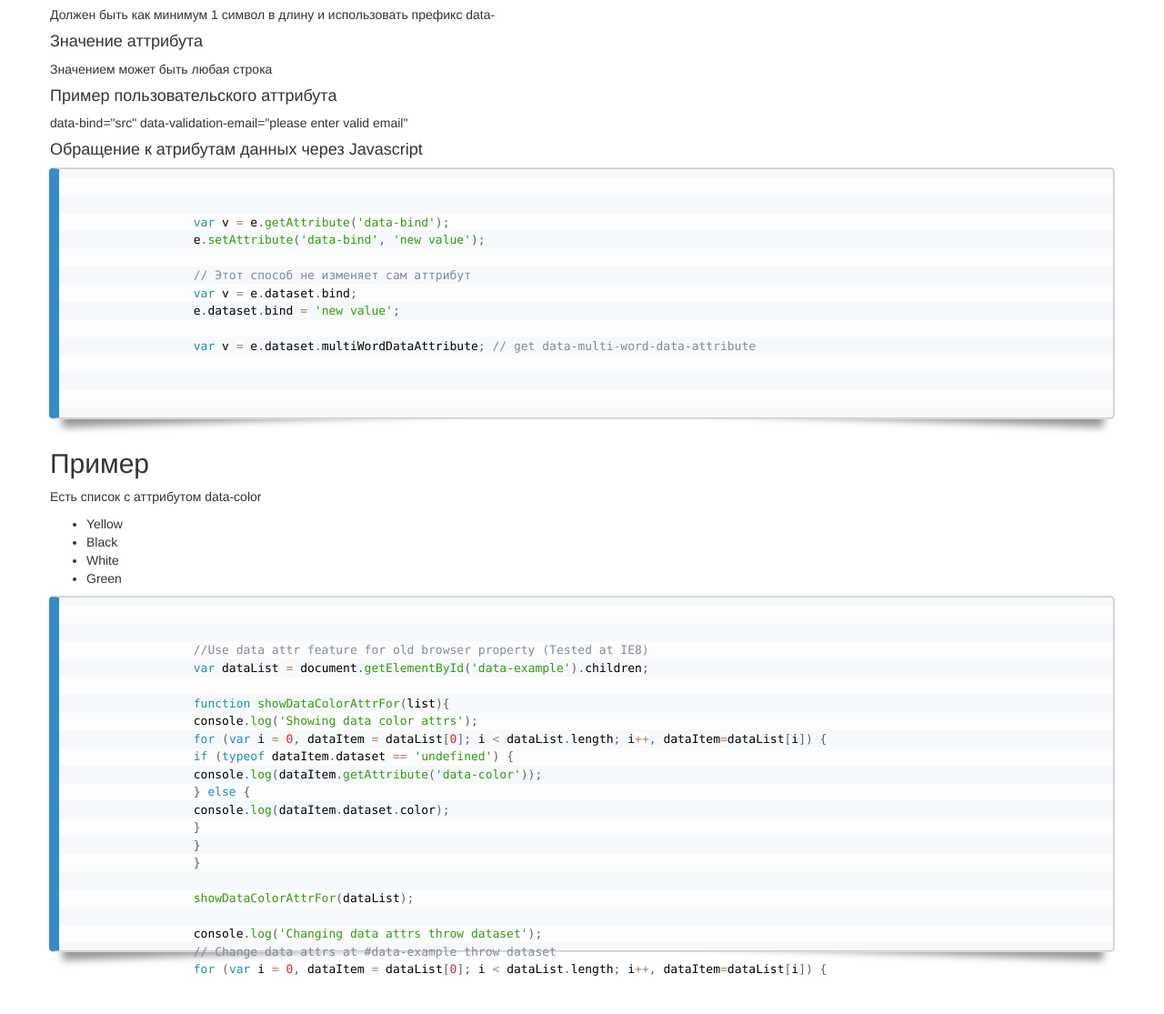
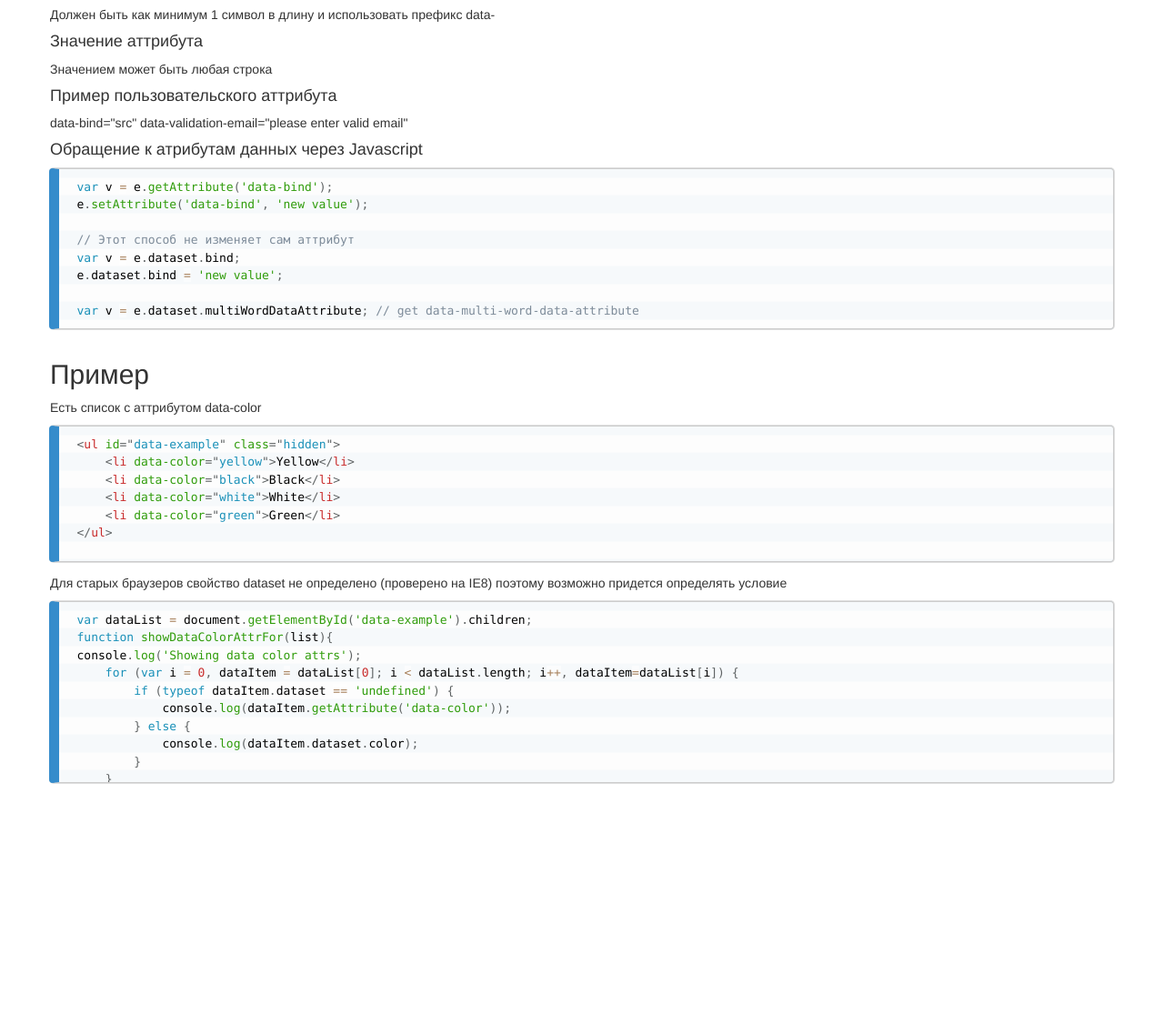
Before and after one commit to Geloz-test/html5, a PHP site: page /lessons/4-microdata-and-data/index.php in a window 1280 px wide. Shown: the part 636-1751 px from the top of the page at 91% size. After the commit the page ends 1498 px from the top, so only its background shows below. Run offline with PHP 8.4, Linux system fonts and the light colour scheme.

Commit message:
#4-microdata-and-data: fix stylized code, change code view style

```diff
--- a/css/prism.css
+++ b/css/prism.css
@@ -42,16 +42,15 @@ pre[class*="language-"] {
 	background-image: linear-gradient(transparent 50%, rgba(69, 142, 209, 0.04) 50%);
 	background-size: 3em 3em;
 	background-origin: content-box;
-	overflow: visible;
-	max-height: 30em;
+	max-height: 200px;
+    min-height: 150px;
 }
 
 code[class*="language"] {
 	max-height: inherit;
 	height: 100%;
-	padding: 0 1em;
+	padding: 0 10px;
 	display: block;
-	overflow: auto;
 }
 
 /* Margin bottom to accomodate shadow */
@@ -68,33 +67,8 @@ pre[class*="language-"] {
 :not(pre) > code[class*="language-"] {
 	position: relative;
 	padding: .2em;
-	-webkit-border-radius: 0.3em;
-	-moz-border-radius: 0.3em;
-	-ms-border-radius: 0.3em;
-	-o-border-radius: 0.3em;
-	border-radius: 0.3em;
 	color: #c92c2c;
 	border: 1px solid rgba(0, 0, 0, 0.1);
-}
-
-pre[class*="language-"]:before,
-pre[class*="language-"]:after {
-	content: '';
-	z-index: -2;
-	display: block;
-	position: absolute;
-	bottom: 0.75em;
-	left: 0.18em;
-	width: 40%;
-	height: 20%;
-	-webkit-box-shadow: 0px 13px 8px #979797;
-	-moz-box-shadow: 0px 13px 8px #979797;
-	box-shadow: 0px 13px 8px #979797;
-	-webkit-transform: rotate(-2deg);
-	-moz-transform: rotate(-2deg);
-	-ms-transform: rotate(-2deg);
-	-o-transform: rotate(-2deg);
-	transform: rotate(-2deg);
 }
 
 :not(pre) > code[class*="language-"]:after,
--- a/lessons/4-microdata-and-data/index.php
+++ b/lessons/4-microdata-and-data/index.php
@@ -1,3 +1,13 @@
+<?php
+function getStylizedCode($code = '', $type = 'markup', $isNeedEncode = true) {
+    return sprintf(
+        '<pre><code class="language-%s">%s</code></pre>',
+        $type,
+        $isNeedEncode ? htmlentities($code, null, 'utf-8') : $code
+    );
+}
+
+?>
 <!DOCTYPE html>
 <html>
 <head lang="en">
@@ -72,33 +82,35 @@
             data-validation-email="please enter valid email"
         </p>
         <h4>Обращение к атрибутам данных через Javascript</h4>
-        <pre>
-            <code class="language-javascript">
-                var v = e.getAttribute('data-bind');
+<?php echo getStylizedCode("var v = e.getAttribute('data-bind');
 e.setAttribute('data-bind', 'new value');
 
 // Этот способ не изменяет сам аттрибут
 var v = e.dataset.bind;
 e.dataset.bind = 'new value';
 
-                var v = e.dataset.multiWordDataAttribute; // get data-multi-word-data-attribute
-            </code>
-        </pre>
+var v = e.dataset.multiWordDataAttribute; // get data-multi-word-data-attribute", 'javascript'); ?>
+
     </div>
     <div class="row">
         <h2>Пример</h2>
+
         <p>Есть список с аттрибутом data-color</p>
-        <ul id="data-example">
+        <ul id="data-example" class="hidden">
             <li data-color="yellow">Yellow</li>
             <li data-color="black">Black</li>
             <li data-color="white">White</li>
             <li data-color="green">Green</li>
         </ul>
-        <pre>
-            <code class="language-javascript">
-                //Use data attr feature for old browser property (Tested at IE8)
-                var dataList = document.getElementById('data-example').children;
-
+<?php echo getStylizedCode('<ul id="data-example" class="hidden">
+    <li data-color="yellow">Yellow</li>
+    <li data-color="black">Black</li>
+    <li data-color="white">White</li>
+    <li data-color="green">Green</li>
+</ul>'); ?>
+        <p>Для старых браузеров свойство dataset не определено (проверено на IE8)
+            поэтому возможно придется определять условие</p>
+        <?php echo getStylizedCode("var dataList = document.getElementById('data-example').children;
 function showDataColorAttrFor(list){
 console.log('Showing data color attrs');
     for (var i = 0, dataItem = dataList[0]; i < dataList.length; i++, dataItem=dataList[i]) {
@@ -119,8 +131,7 @@
 }
 
 showDataColorAttrFor(dataList);
-            </code>
-        </pre>
+            ", 'javascript'); ?>
     </div>
 </div>
 <script src="/js/jquery-1.11.3.min.js" type="text/javascript"></script>
```
Lines whose indentation alone changed are shown as unchanged.
